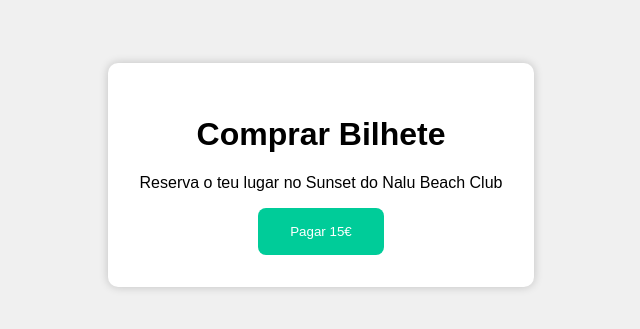
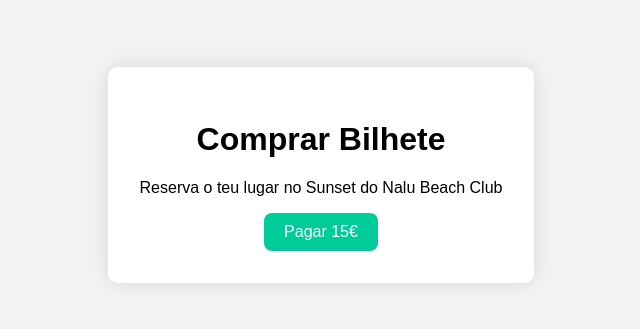
Before and after one commit to tiagocodinha/pagamento-nalu, a plain HTML site: page index.html in a window 1280 px wide. Shown: the part 233-562 px from the top of the page, without its empty margins (319-959 px from the left). Drawn offline with Linux system fonts and the light colour scheme.

Commit message:
Update index.html

```diff
--- a/index.html
+++ b/index.html
@@ -2,28 +2,29 @@
 <html lang="pt">
 <head>
   <meta charset="UTF-8">
-  <title>Comprar Bilhete - Nalu</title>
+  <title>Comprar Bilhete - Nalu Beach Club</title>
   <style>
     body {
       font-family: sans-serif;
-      background: #f0f0f0;
+      background: #f2f2f2;
       display: flex;
+      align-items: center;
+      justify-content: center;
       height: 100vh;
-      justify-content: center;
-      align-items: center;
     }
     .container {
       background: white;
       padding: 2rem;
       border-radius: 10px;
+      box-shadow: 0 0 20px rgba(0,0,0,0.1);
       text-align: center;
-      box-shadow: 0 0 10px rgba(0,0,0,0.2);
     }
     button {
       background: #0c9;
+      color: white;
+      padding: 10px 20px;
+      font-size: 16px;
       border: none;
-      padding: 1rem 2rem;
-      color: white;
       border-radius: 8px;
       cursor: pointer;
     }
@@ -38,6 +39,7 @@
 
   <script>
     async function pagar() {
+      try {
         const res = await fetch("https://us-central1-nalu-pagamentos.cloudfunctions.net/pagar", {
           method: "POST",
           headers: { "Content-Type": "application/json" },
@@ -48,12 +50,17 @@
         });
 
         const data = await res.json();
+
         if (data.redirect_url) {
           window.location.href = data.redirect_url;
         } else {
           alert("Erro ao processar pagamento");
           console.error(data);
         }
+      } catch (err) {
+        alert("Erro ao comunicar com servidor");
+        console.error(err);
+      }
     }
   </script>
 </body>
```
Lines whose indentation alone changed are shown as unchanged.
